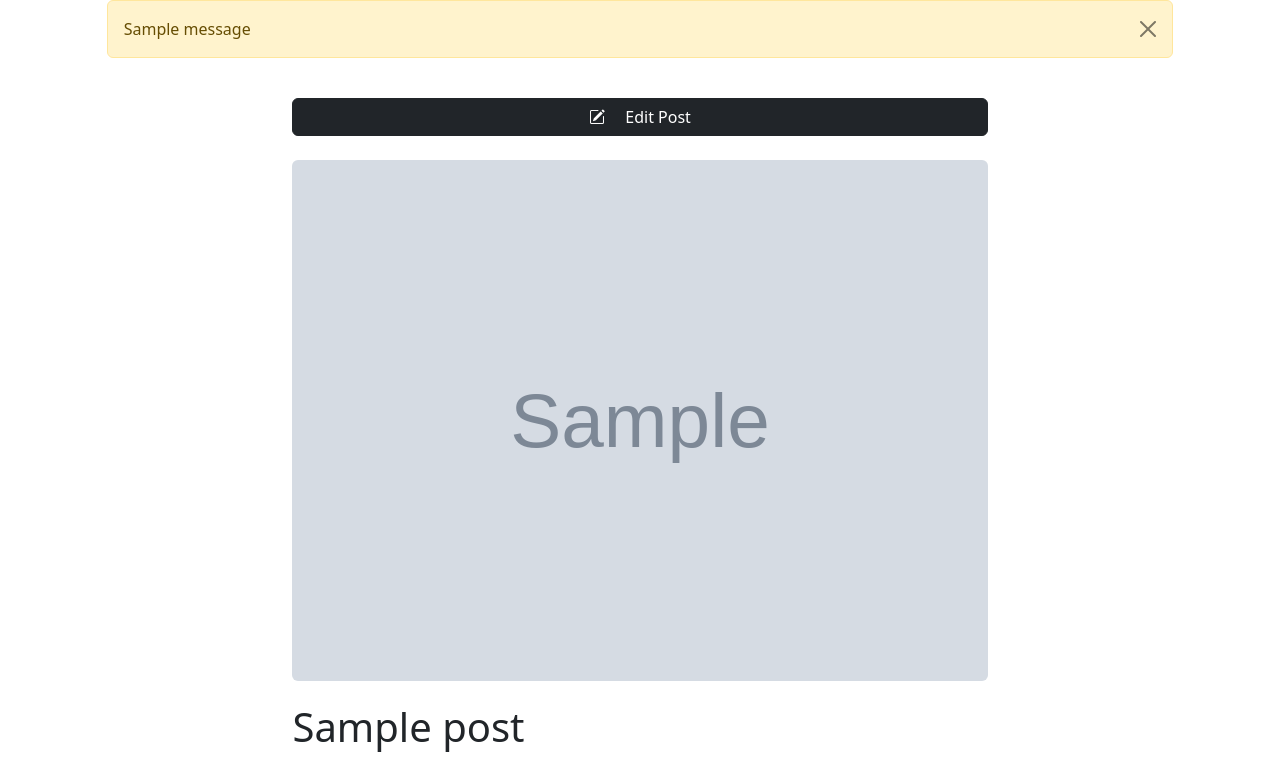
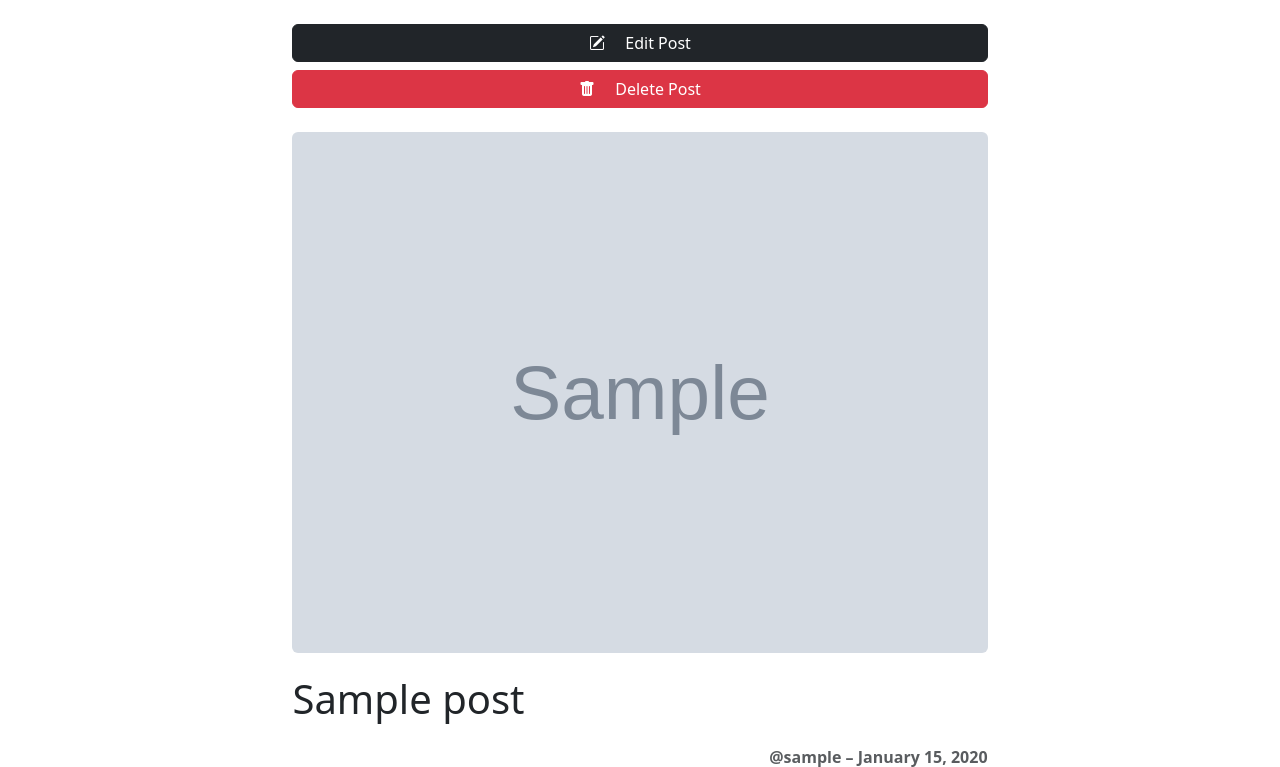
Before and after one commit to Enzo1603/EMB, a Flask app: a page that uses app/templates/base.html in a window 1280 px wide. Shown: the part 140-907 px from the top of the page. Run offline with Flask 2, Linux system fonts and the light colour scheme; a user stored in the database is signed in; tables that the repository leaves empty hold one stand-in row (values such as "Sample post"); grey boxes marked "Sample" are stand-in pictures; one stand-in notice (Sample message) is shown; some libraries are stand-ins or nearby versions.

Commit message:
Add Delete Post feature

```diff
--- a/app/post/routes.py
+++ b/app/post/routes.py
@@ -124,3 +124,20 @@
     form.raw_body.data = post.raw_body
 
     return render_template("post/edit_post.html", form=form)
+
+
+@post_bp.route("/<int:post_id>/delete/")
+@login_required
+def delete_post(post_id):
+    post_to_delete = Post.query.filter_by(id=post_id, author_id=current_user.id).first_or_404()
+    comments_to_delete = Comment.query.filter_by(post_id=post_id).all()
+    try:
+        for comment_to_delete in comments_to_delete:
+            db.session.delete(comment_to_delete)
+        db.session.delete(post_to_delete)
+        db.session.commit()
+        flash("Post has been deleted successfully.")
+        return redirect(url_for("user_bp.profile", username=current_user.username))
+    except:
+        flash("Whoops! There was an error deleting the post...")
+        return redirect(url_for("post_bp.view_post", username=current_user.username, post_id=post_id))
--- a/app/templates/base.html
+++ b/app/templates/base.html
@@ -1,5 +1,6 @@
 {% from "bootstrap5/utils.html" import render_static %}
 {% from 'bootstrap5/form.html' import render_form %}
+{% from 'bootstrap5/utils.html' import render_messages %}
 
 
 <!doctype html>
@@ -155,12 +156,7 @@
 
     <!-- Your page content -->
     <div class="container col-lg-10 p-0">
-        {% for message in get_flashed_messages() %}
-            <div class="alert {% block alert_color %} alert-warning {% endblock %} alert-dismissible fade show" role="alert">
-                {{ message }}
-                <button type="button" class="btn-close" data-bs-dismiss="alert" aria-label="Close"></button>
-            </div>
-        {% endfor %}
+        {{ render_messages(dismissible=True) }}
 
         {% block content %}{% endblock %}
     </div>
--- a/app/templates/post/view_post.html
+++ b/app/templates/post/view_post.html
@@ -18,13 +18,20 @@
 <div class="container">
     <div class="col-lg-8 col-md-10 mx-auto border-bottom">
         {% if user == current_user %}
-        <br />
+        <br>
         <a
             href="{{ url_for('post_bp.edit_post', post_id=post.id) }}"
-            class="btn btn-dark w-100">
+            class="btn btn-dark w-100 mb-2">
             <i class="bi bi-pencil-square me-3"></i>
             Edit Post
         </a>
+
+        <!-- Button trigger modal -->
+        <button type="button" class="btn btn-danger w-100" data-bs-toggle="modal" data-bs-target="#deleteModal">
+            <i class="bi bi-trash-fill me-3"></i>
+            Delete Post
+        </button>
+
         <br>
         <br>
         {% endif %}
@@ -82,4 +89,27 @@
     </div>
 {% endif %}
 
+
+
+<!-- Modal -->
+<div class="modal fade" id="deleteModal" tabindex="-1" aria-labelledby="deleteModalLabel" aria-hidden="true">
+    <div class="modal-dialog">
+        <div class="modal-content">
+        <div class="modal-header">
+            <h5 class="modal-title" id="deleteModalLabel">Delete Post</h5>
+            <button type="button" class="btn-close" data-bs-dismiss="modal" aria-label="Close"></button>
+        </div>
+        <div class="modal-body">
+            Are you sure you want to delete this post?
+        </div>
+        <div class="modal-footer">
+            <button type="button" class="btn btn-dark" data-bs-dismiss="modal">Close</button>
+            <a href="{{ url_for('post_bp.delete_post', post_id=post.id) }}"
+                class="btn btn-danger">
+                Delete Post
+            </a>
+        </div>
+        </div>
+    </div>
+</div>
 {% endblock %}
```
